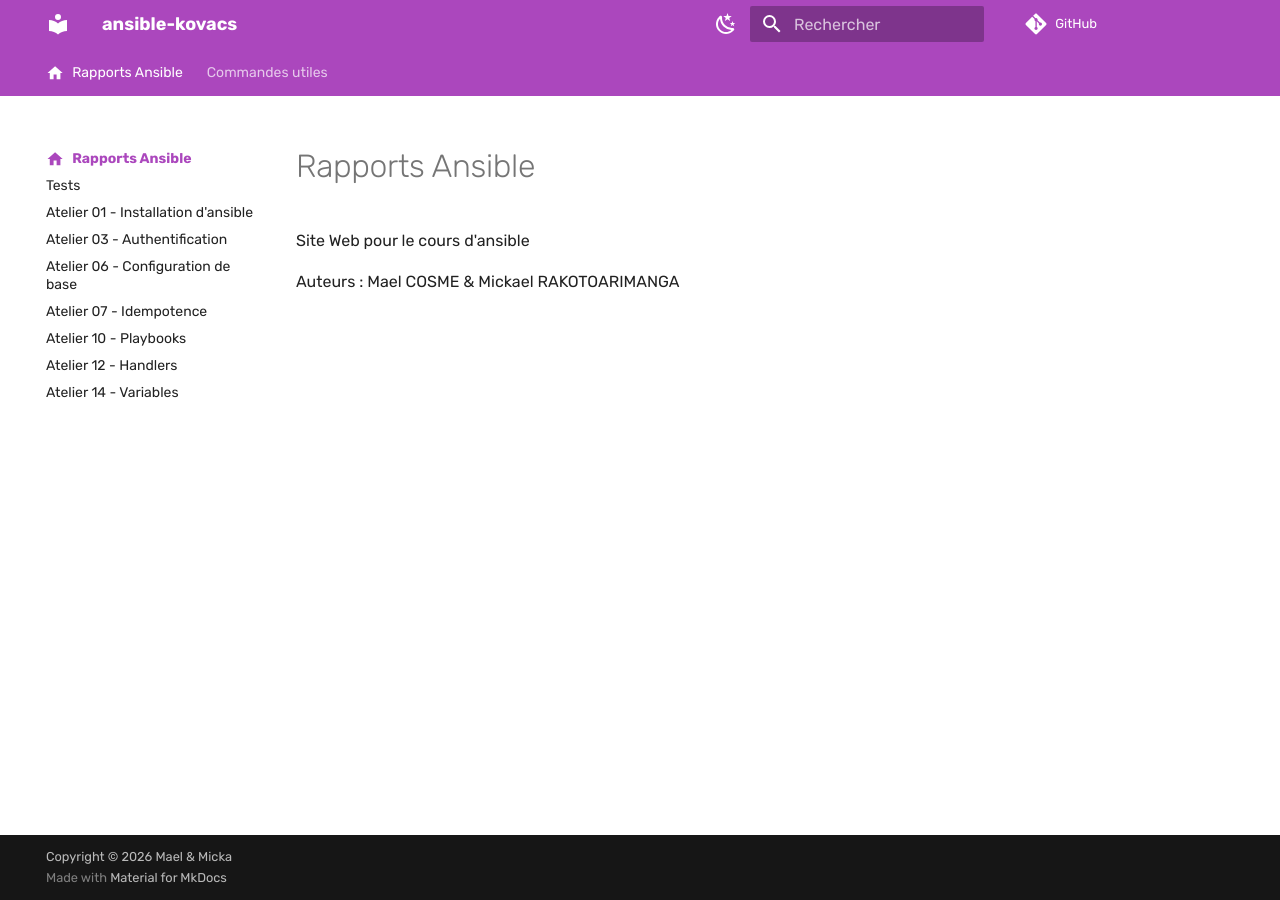
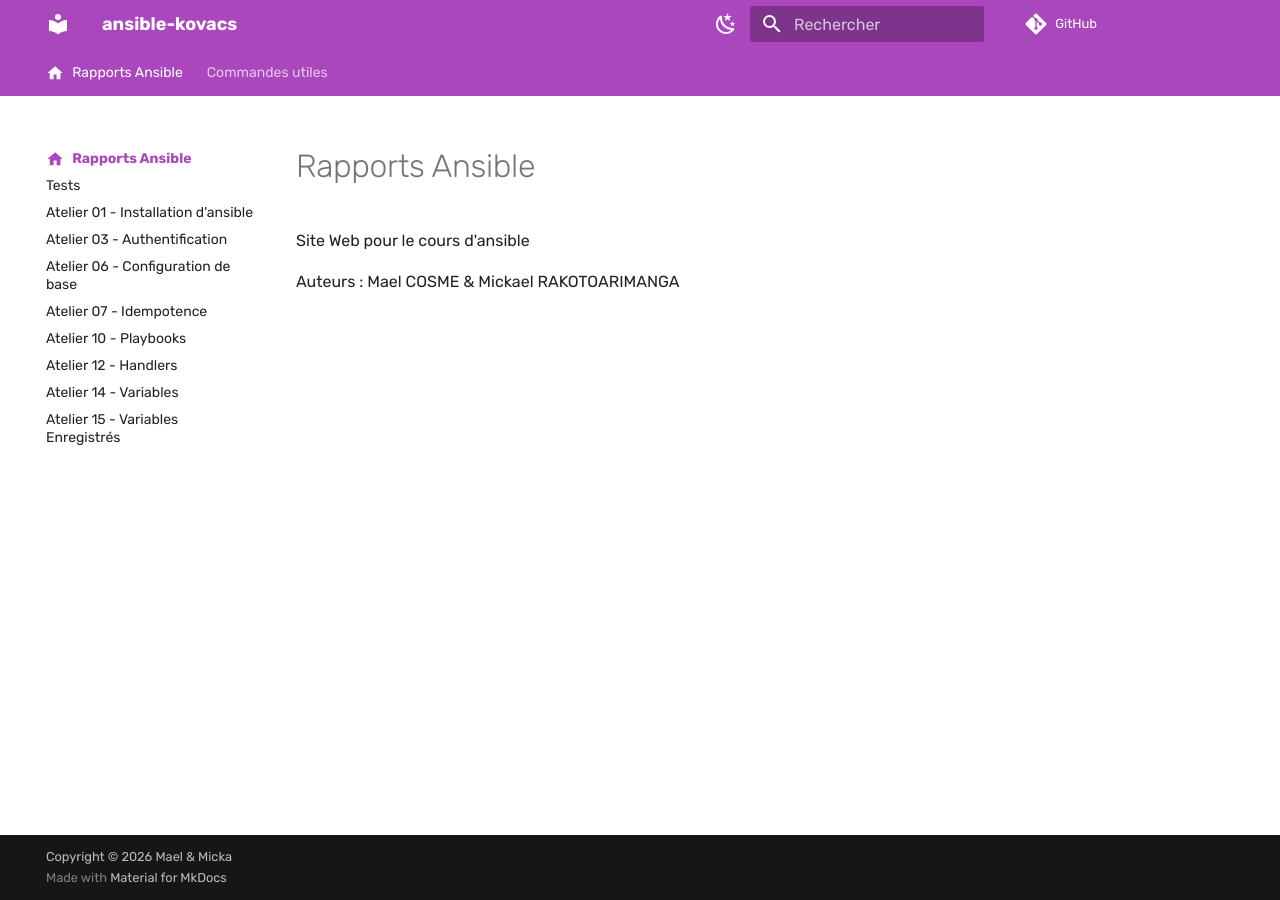
Before and after one commit to saiqo/ansible-kovacs, an MkDocs documentation site: the page built from docs/index.md, in a window 1280 px wide. Built offline with MkDocs 1.6.1 and Material for MkDocs 9.7.7, drawn with Linux system fonts in a browser that asks for light colours; comment, search, counter and statistics services are not loaded.

Commit message:
Update nav

```diff
--- a/mkdocs.yml
+++ b/mkdocs.yml
@@ -65,5 +65,6 @@ nav:
     - Atelier 10 - Playbooks: 10-Playbooks/index.md
     - Atelier 12 - Handlers: 12-Handlers/index.md
     - Atelier 14 - Variables: 14-Variables/index.md
+    - Atelier 15 - Variables Enregistrés: 15-Variables-Enregistrés/index.md
 
   - Commandes utiles: commandes_utiles.md
```
